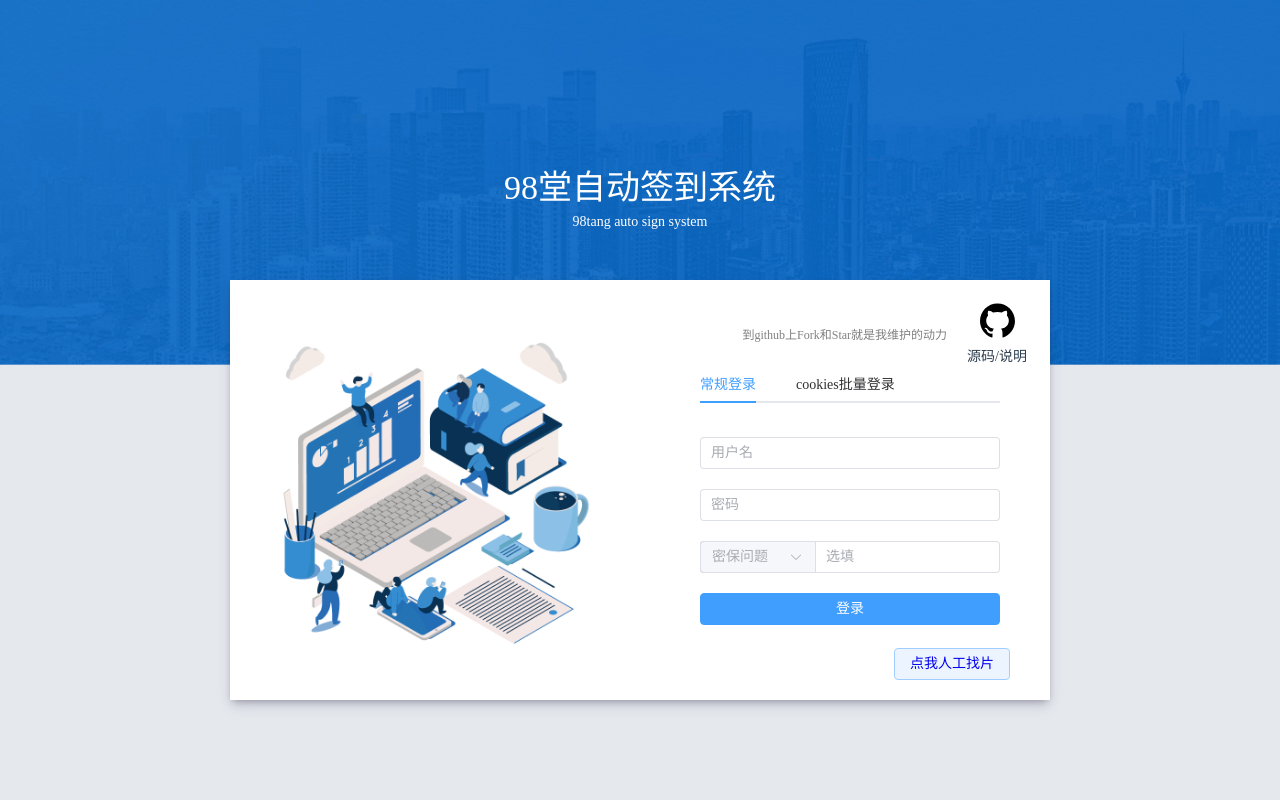
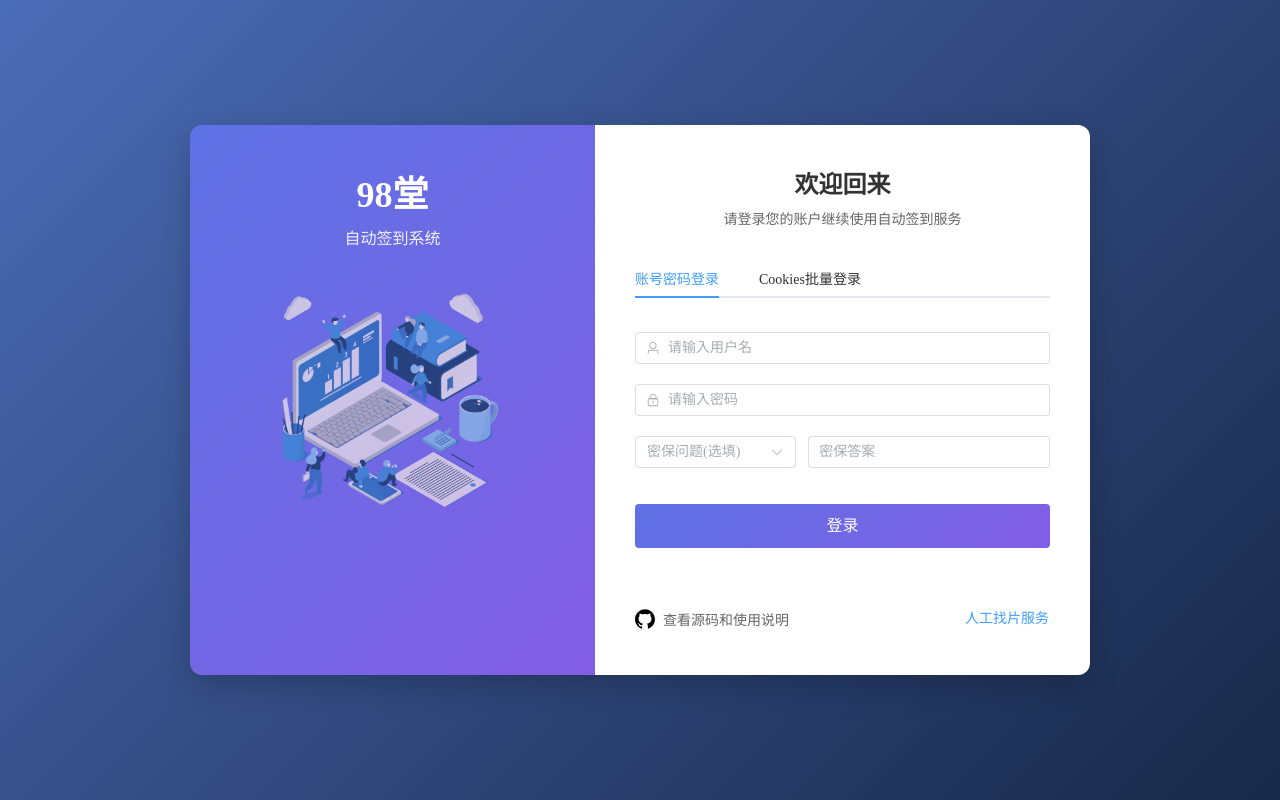
Before and after one commit to super-upup/98tang, a Vue app: page /LoginPanel in a window 1280 px wide. Built offline with nearby package versions, Linux system fonts and the light colour scheme; no server answers; what vue-meta-info would draw is missing.

Commit message:
feat: 全新適應手機版的前端

```diff
--- a/src/views/LoginPanel.vue
+++ b/src/views/LoginPanel.vue
@@ -1,36 +1,49 @@
 <template>
-  <img class="bgone" src="@/assets/bg.jpg" />
-
+  <div class="login-wrapper">
     <div class="login-container">
-    <div class="title">
-      <div class="name1">98堂自动签到系统</div>
-      <div class="name2">98tang auto sign system</div>
+      <!-- 左侧装饰区域 -->
+      <div class="login-left">
+        <div class="brand">
+          <h1 class="brand-title">98堂</h1>
+          <p class="brand-subtitle">自动签到系统</p>
         </div>
-
-    <div class="login-panel">
-      <div @click="goGithub" class="github">
-        <div style="font-size: 12px; color: grey; margin-right: 20px">
-          到github上Fork和Star就是我维护的动力
-        </div>
-        <div>
-          <img style="height: 35px; width: 35px" alt="github" src="@/assets/github.svg" />
-          <div style="white-space: nowrap; font-size: 14px; margin-top: 3px">
-            源码/说明
-          </div>
+        <div class="decoration">
+          <img src="@/assets/decorate.png" alt="装饰图" />
         </div>
       </div>
 
-      <el-image style="width: 320px; height: 320px" :src="require('@/assets/decorate.png')" fit="cover"></el-image>
+      <!-- 右侧登录区域 -->
+      <div class="login-right">
+        <div class="login-header">
+          <h2 class="welcome-text">欢迎回来</h2>
+          <p class="login-desc">请登录您的账户继续使用自动签到服务</p>
+        </div>
 
-      <el-tabs style="margin: 33px 0 0 100px" v-model="activeName" class="demo-tabs">
-        <el-tab-pane label="常规登录" name="commonLogin">
-          <div class="form" :model="form">
-            <el-input v-model="form.name" placeholder="用户名" />
-            <el-input v-model="form.pwd" type="password" placeholder="密码" show-password />
-            <div class="mt-4">
-              <el-input v-model="form.answer" placeholder="选填" class="input-with-select">
-                <template #prepend>
-                  <el-select v-model="form.questionId" placeholder="密保问题" style="width: 115px">
+        <div class="login-form-container">
+          <el-tabs v-model="activeName" class="login-tabs">
+            <!-- 常规登录 -->
+            <el-tab-pane label="账号密码登录" name="commonLogin">
+              <div class="login-form">
+                <el-input
+                  v-model="form.name"
+                  placeholder="请输入用户名"
+                >
+                  <template #prefix>
+                    <el-icon><User /></el-icon>
+                  </template>
+                </el-input>
+                <el-input
+                  v-model="form.pwd"
+                  type="password"
+                  placeholder="请输入密码"
+                  show-password
+                >
+                  <template #prefix>
+                    <el-icon><Lock /></el-icon>
+                  </template>
+                </el-input>
+                <div class="security-question">
+                  <el-select v-model="form.questionId" placeholder="密保问题(选填)">
                     <el-option label="母亲的名字" value="1" />
                     <el-option label="爷爷的名字" value="2" />
                     <el-option label="父亲出生的城市" value="3" />
@@ -39,47 +52,77 @@
                     <el-option label="您最喜欢的餐馆名称" value="6" />
                     <el-option label="驾驶执照最后四位数字" value="7" />
                   </el-select>
-                </template>
-              </el-input>
+                  <el-input
+                    v-model="form.answer"
+                    placeholder="密保答案"
+                    class="security-answer"
+                  />
                 </div>
-            <el-button :loading="loading" @click="onSubmit" class="login-btn" type="primary">登录</el-button>
+                <el-button
+                  :loading="loading"
+                  @click="onSubmit"
+                  class="login-btn"
+                  type="primary"
+                >
+                  登录
+                </el-button>
               </div>
             </el-tab-pane>
-        <el-tab-pane label="cookies批量登录" name="cookiesLogin">
-          <div class="form">
-            <el-input type="textarea" v-model="cookiesStr" placeholder="内容格式点github看说明" :rows="7"
-              style="height: 156px" />
-            <el-button :loading="loading" class="login-btn" type="primary" @click="onCookiesLogin">提交</el-button>
+
+            <!-- cookies批量登录 -->
+            <el-tab-pane label="Cookies批量登录" name="cookiesLogin">
+              <div class="login-form">
+                <el-input
+                  type="textarea"
+                  v-model="cookiesStr"
+                  placeholder="请输入cookies信息，格式请参考GitHub说明"
+                  :rows="5"
+                />
+                <el-button
+                  :loading="loading"
+                  class="login-btn"
+                  type="primary"
+                  @click="onCookiesLogin"
+                >
+                  提交
+                </el-button>
               </div>
             </el-tab-pane>
           </el-tabs>
-      <router-link to="/xlist"> <el-button @click="jumpWeb" type="primary" plain class="sign-count"><a
-            href="https://avhelper.com" target="_blank" style="text-decoration:none;">点我人工找片</a></el-button>
+        </div>
+
+        <div class="login-footer">
+          <div class="github-link" @click="goGithub">
+            <img src="@/assets/github.svg" alt="GitHub" />
+            <span>查看源码和使用说明</span>
+          </div>
+          <div class="helper-link">
+            <router-link to="/xlist">
+              <el-button type="text" @click="jumpWeb">人工找片服务</el-button>
             </router-link>
-
-      <!-- <el-badge :max="999999" class="sign-count" :value="signCount">
-        <el-button>昨日签到用户数</el-button>
-      </el-badge> -->
           </div>
         </div>
-
-  <!-- vue -->
+      </div>
+    </div>
+  </div>
 </template>
-
 
 <script>
 import request from "@/utils/request";
-  import config from "@/config/config";
 import { ElMessageBox } from "element-plus";
-  // import { useStore } from "vuex";
+import { User, Lock } from '@element-plus/icons-vue';
+
 export default {
+  components: {
+    User,
+    Lock
+  },
   metaInfo: {
     title: "98堂签到",
     meta: [
       {
         name: "description",
-          content:
-            "提供免费98堂签到、女优识别、找番号服务。",
+        content: "提供免费98堂签到、女优识别、找番号服务。",
       },
       {
         name: "keywords",
@@ -94,7 +137,6 @@
   data() {
     return {
       loading: false,
-        signCount: "",
       activeName: "commonLogin",
       cookiesStr: "",
       form: {
@@ -106,22 +148,6 @@
     };
   },
 
-    mounted() {
-      // document.title = "98堂自动签到";
-
-      // const store = useStore();
-      // console.log(store);
-      // store.commit('user/updateUname', 'Tom')
-      // console.log(store);
-
-      request
-        .get(`/98t/usersCount`)
-        .then((res) => {
-          this.signCount = res.count;
-        })
-        .finally(() => { });
-    },
-
   methods: {
     onCookiesLogin() {
       this.loading = true;
@@ -130,9 +156,8 @@
       request
         .post(`/98t/cookiesLogin`, data)
         .then((res) => {
-            console.log(res);
           ElMessageBox.alert(res.msg, res.title, {
-              confirmButtonText: "OK",
+            confirmButtonText: "确定",
             "show-close": false,
           });
         })
@@ -142,12 +167,10 @@
     },
 
     jumpWeb() {
-        // 跳转到avhelper
       window.open("https://avhelper.com");
     },
 
     goGithub() {
-        // 跳转到github
       if (this.activeName == "commonLogin")
         window.open("https://github.com/super-upup/98tang");
       else if (this.activeName == "cookiesLogin")
@@ -174,10 +197,8 @@
       request
         .post(`/98t/commit`, data)
         .then((res) => {
-            // console.log(res);
           this.$router.push({
             name: "SignPanel",
-              // params: { username: this.form.name, pwd: this.form.pwd },
           });
         })
         .finally(() => {
@@ -188,82 +209,178 @@
 };
 </script>
 
-<!-- Add "scoped" attribute to limit CSS to this component only -->
 <style scoped>
-  .sign-count {
-    position: absolute;
-    right: 40px;
-    bottom: 20px;
-  }
-
-  .github {
-    position: absolute;
-    right: 23px;
-    top: 23px;
-    /* width: 37px;
-  height: 37px; */
-    /* border-radius: 50%; */
+.login-wrapper {
+  width: 100%;
+  min-height: 100vh;
   display: flex;
-    /* flex-direction: column;
-  justify-content: center; */
   align-items: center;
-  }
-
-  .login-btn {
-    margin-top: 20px;
-  }
-
-  .el-input {
-    margin-top: 20px;
-  }
-
-  .form {
-    display: flex;
-    flex-direction: column;
   justify-content: center;
-    width: 300px;
-  }
-
-  .login-panel {
-    position: relative;
-    display: flex;
-    background-color: #fff;
-    padding: 50px;
-    box-shadow: rgba(50, 50, 93, 0.25) 0px 6px 12px -2px,
-      rgba(0, 0, 0, 0.3) 0px 3px 7px -3px;
-  }
-
-  .title {
-    position: absolute;
-    top: -15vh;
-    color: #fff;
-  }
-
-  .name1 {
-    font-size: 34px;
-  }
-
-  .name2 {
-    margin-top: 5px;
-    font-size: 14px;
+  background: linear-gradient(135deg, #4b6cb7 0%, #182848 100%);
+  padding: 20px;
 }
 
 .login-container {
   display: flex;
-    width: 100%;
-    justify-content: center;
-    margin-top: 35vh;
+  width: 900px;
+  max-width: 100%;
+  min-height: 550px;
+  border-radius: 12px;
+  overflow: hidden;
+  box-shadow: 0 10px 30px rgba(0, 0, 0, 0.2);
+}
+
+/* 左侧样式 */
+.login-left {
+  width: 45%;
+  background: linear-gradient(135deg, #5e72e4 0%, #825ee4 100%);
+  padding: 40px;
+  color: white;
+  display: flex;
+  flex-direction: column;
   position: relative;
 }
 
-  .bgone {
+.brand-title {
+  font-size: 36px;
+  margin: 0;
+  font-weight: 700;
+}
+
+.brand-subtitle {
+  font-size: 16px;
+  margin-top: 8px;
+  opacity: 0.9;
+}
+
+.decoration {
+  position: absolute;
+  top: 50%;
+  left: 50%;
+  transform: translate(-50%, -50%);
+  width: 80%;
+  opacity: 0.7;
+}
+
+.decoration img {
   width: 100%;
-    height: 100%;
-    position: absolute;
-    top: 0;
-    right: 0;
-    left: 0;
-    bottom: 0;
-    z-index: -1;
+}
+
+/* 右侧样式 */
+.login-right {
+  width: 55%;
+  background-color: white;
+  padding: 40px;
+  display: flex;
+  flex-direction: column;
+}
+
+.login-header {
+  margin-bottom: 30px;
+}
+
+.welcome-text {
+  font-size: 24px;
+  color: #333;
+  margin: 0 0 8px 0;
+}
+
+.login-desc {
+  color: #666;
+  font-size: 14px;
+  margin: 0;
+}
+
+.login-form-container {
+  flex: 1;
+}
+
+.login-tabs {
+  width: 100%;
+}
+
+.login-form {
+  margin-top: 20px;
+  display: flex;
+  flex-direction: column;
+  gap: 20px;
+}
+
+.security-question {
+  display: flex;
+  gap: 12px;
+}
+
+.el-select {
+  width: 40%;
+}
+
+.security-answer {
+  width: 60%;
+}
+
+.login-btn {
+  width: 100%;
+  height: 44px;
+  font-size: 16px;
+  margin-top: 16px;
+  background: linear-gradient(135deg, #5e72e4 0%, #825ee4 100%);
+  border: none;
+}
+
+.login-footer {
+  margin-top: 40px;
+  display: flex;
+  justify-content: space-between;
+  align-items: center;
+  font-size: 14px;
+}
+
+.github-link {
+  display: flex;
+  align-items: center;
+  cursor: pointer;
+  gap: 8px;
+  color: #666;
+}
+
+.github-link img {
+  width: 20px;
+  height: 20px;
+}
+
+.github-link:hover {
+  color: #5e72e4;
+}
+
+.helper-link a {
+  color: #5e72e4;
+  text-decoration: none;
+}
+
+/* 响应式设计 */
+@media (max-width: 768px) {
+  .login-container {
+    flex-direction: column;
+    width: 100%;
+  }
+
+  .login-left, .login-right {
+    width: 100%;
+  }
+
+  .login-left {
+    padding: 30px;
+    min-height: 200px;
+  }
+
+  .decoration {
+    display: none;
+  }
+}
+
+/* 删除统计相关样式 */
+.stats, .stat-item, .stat-value, .stat-label {
+  display: none;
 }
 </style>
```
Also changed, not shown: src/views/SignPanel.vue (+250 -37 lines). Lines whose indentation alone changed are shown as unchanged.
